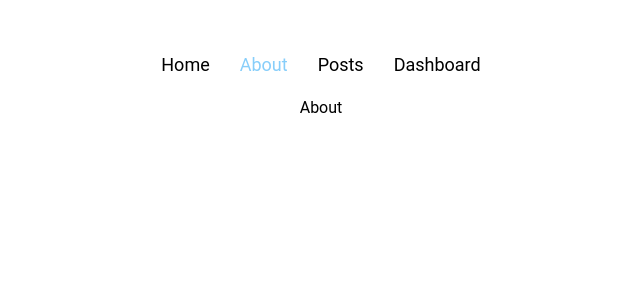
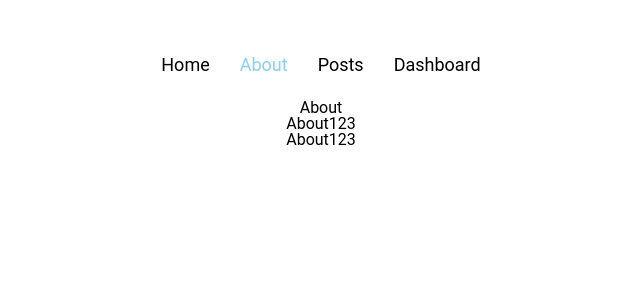
Before and after one commit to Deddoctor30/Test, a React (Create React App) app: page /about in a window 1280 px wide. Shown: the top 300 px of the page, without its empty margins (319-959 px from the left). Built offline with nearby package versions, Linux system fonts and the light colour scheme.

Commit message:
add some in About

```diff
--- a/src/pages/About/About.tsx
+++ b/src/pages/About/About.tsx
@@ -4,6 +4,8 @@ export default function About() {
    return (
      <div className={styles.about}>
        <h2>About</h2>
+       <h2>About123</h2>
+       <h2>About123</h2>
      </div>
    );
  }
```
